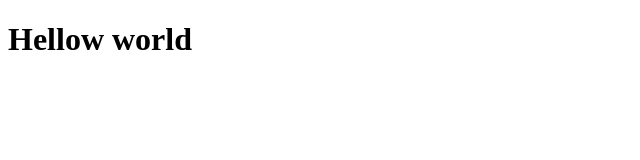
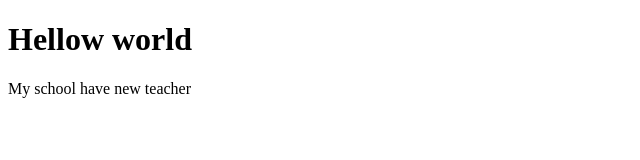
Before and after one commit to Svetoslav-program/canvas, a plain HTML site: page index.html in a window 1280 px wide. Shown: the whole page, without its empty margins (0-640 px from the left). Drawn offline with Linux system fonts and the light colour scheme.

Commit message:
I write new program

```diff
--- a/index.html
+++ b/index.html
@@ -6,5 +6,6 @@
   </head>
   <body>
     <h1>Hellow world</h1>
+    <p>My school have new teacher</p>
   </body>
 </html>
```
